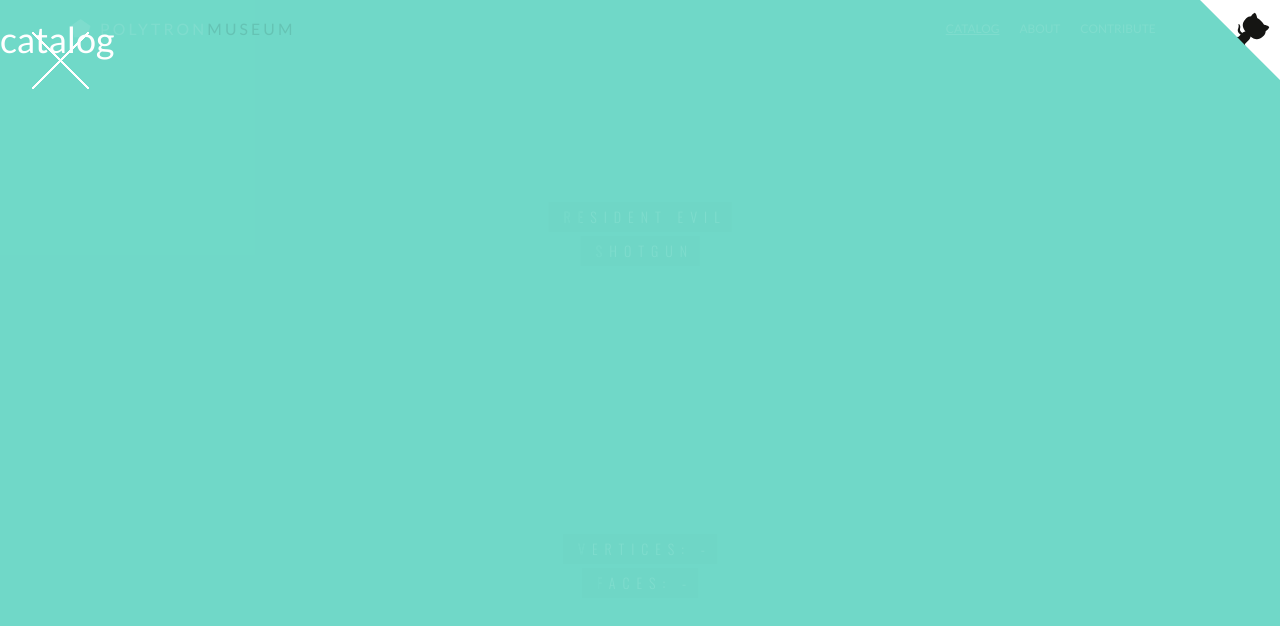
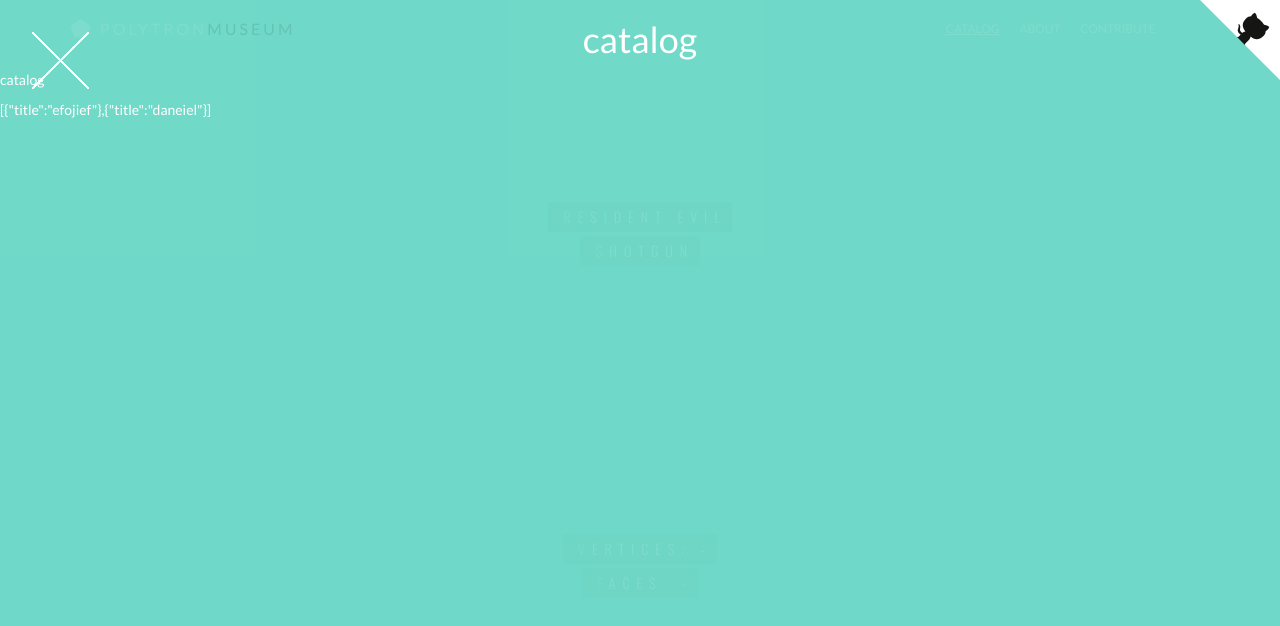
Before and after one commit to dannycalleri/polytron, a React (Create React App) app: page / in a window 1280 px wide. Both pictures are taken after a click on the link "CATALOG". Shown: the top 626 px of the page. Built offline with nearby package versions, Linux system fonts and the light colour scheme; no server answers; the HTML template or start-up script is replaced by a standard one.

Commit message:
created section, catalog

```diff
--- a/src/App.js
+++ b/src/App.js
@@ -2,6 +2,8 @@ import React, { Component } from 'react';
 import Header from './layout/header/Header';
 import Info from './layout/info/Info';
 import Overlay from './layout/overlay/Overlay';
+import Section from './layout/section/Section';
+import Catalog from './layout/sections/Catalog';
 
 import '../node_modules/font-awesome/css/font-awesome.css';
 import '../node_modules/bootstrap/dist/css/bootstrap.css';
@@ -53,16 +55,34 @@ class App extends Component {
     this.setState({section, showOverlayMenu: false});
   }
 
+  createSection(Component, title, props){
+    return (
+      <Section
+        modifier={title.toLowerCase()}
+        title={title}
+      >
+        <Component {...props} />
+      </Section>
+    );
+  }
+
   renderSection(){
     if(this.state.section === 'home'){
       return null;
     }
 
+    const props = {
+      list: [{title:'efojief'}, {title:'daneiel'}]
+    };
+    const section = this.createSection(
+      Catalog,
+      this.state.section,
+      props,
+    );
+
     return (
       <Overlay show={true}>
-        <section className={`section section--${this.state.section}`}>
-          <h1>{this.state.section}</h1>
-        </section>
+        {section}
       </Overlay>
     );
   }
--- /dev/null
+++ b/src/layout/section/Section.css
@@ -0,0 +1,3 @@
+.section h1 {
+  text-align: center;
+}
--- /dev/null
+++ b/src/layout/section/Section.js
@@ -0,0 +1,11 @@
+import React from 'react';
+import './Section.css';
+
+export default function Section(props){
+  return (
+    <section className={`section section--${props.modifier}`}>
+      <h1>{props.title}</h1>
+      {props.children}
+    </section>
+  );
+}
--- /dev/null
+++ b/src/layout/sections/Catalog.js
@@ -0,0 +1,10 @@
+import React from 'react';
+
+export default function Catalog(props) {
+  return (
+    <div>
+      <p>catalog</p>
+      {JSON.stringify(props.list)}
+    </div>
+  );
+}
```
